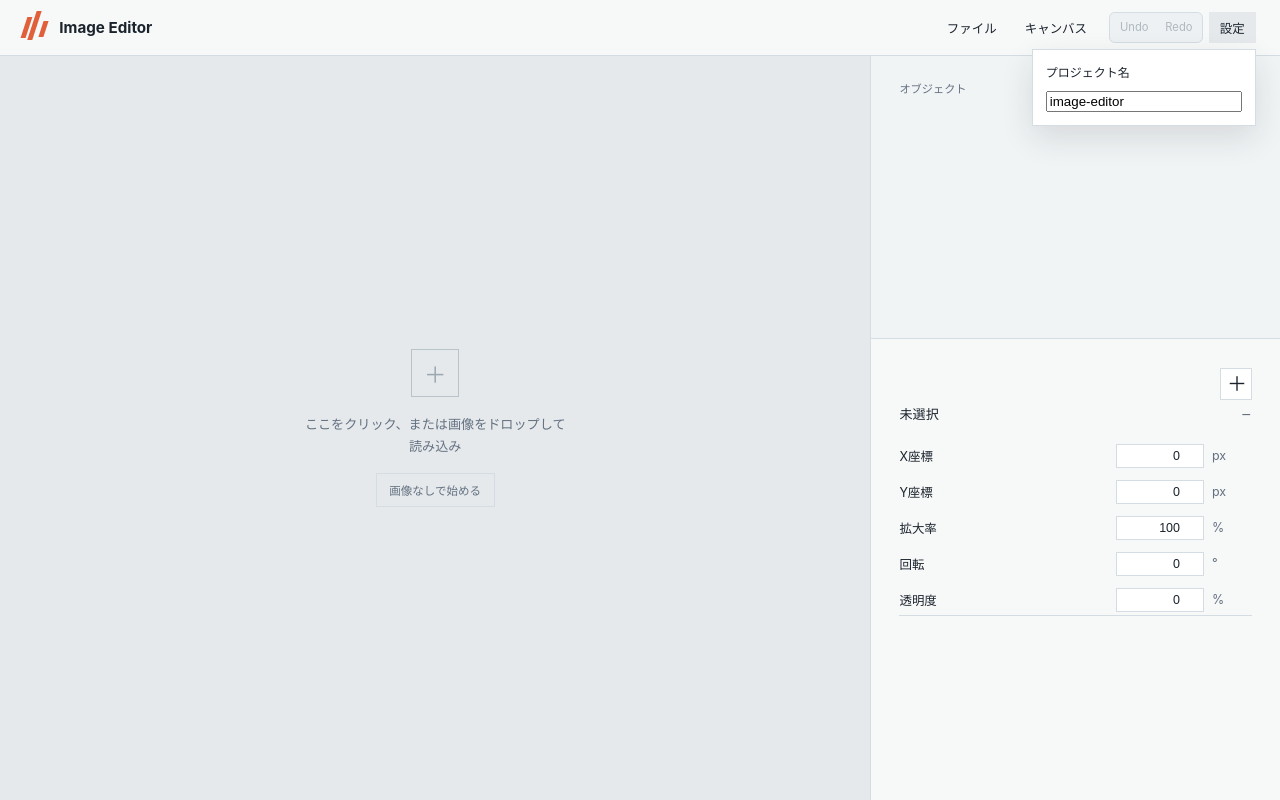
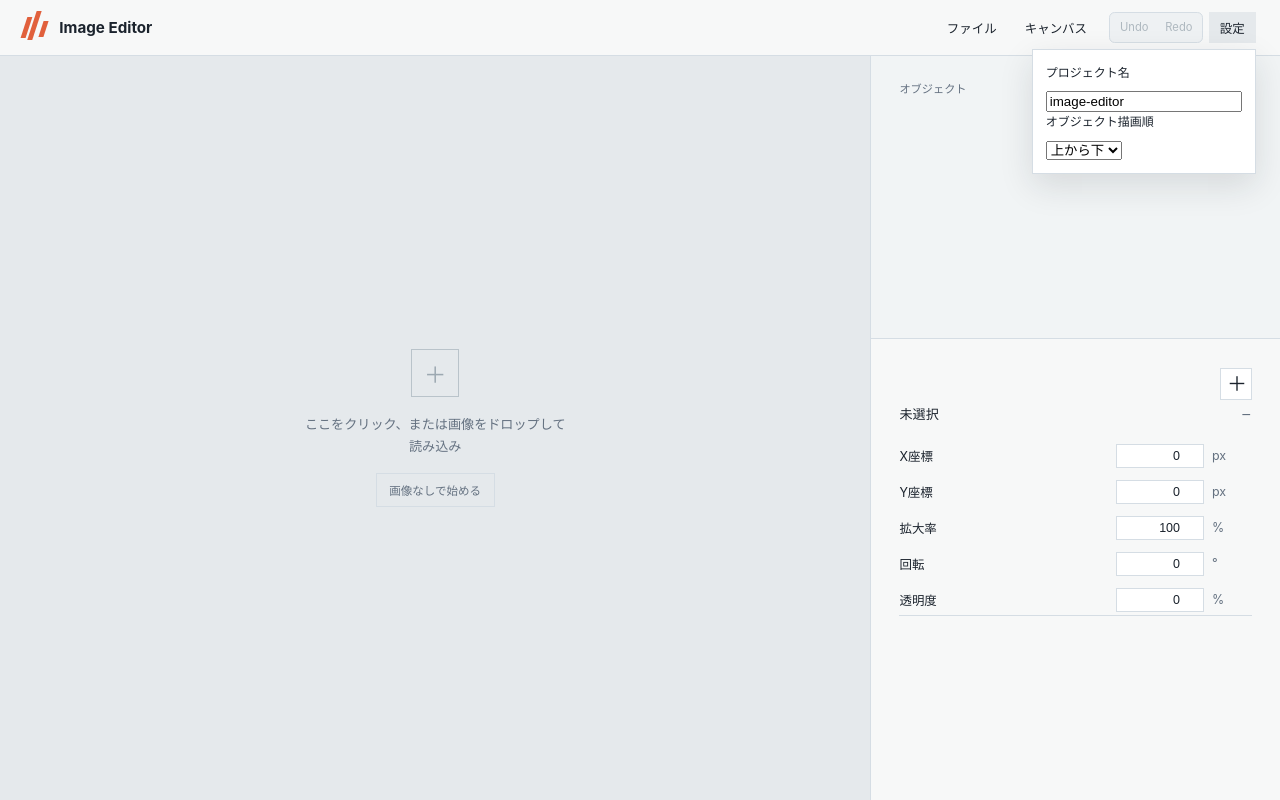
Before and after one commit to ak-2302/image_editor, a React (Vite) app: page / in a window 1280 px wide. Both pictures are taken after a click on the button "設定". Built offline with nearby package versions, Linux system fonts and the light colour scheme.

Commit message:
[AI] オブジェクト描画順設定を追加

```diff
--- a/src/App.tsx
+++ b/src/App.tsx
@@ -82,6 +82,9 @@ function App() {
   const [selectedObjectId, setSelectedObjectId] = useState<string | number>(
     "main",
 );
+  const [layerRenderOrder, setLayerRenderOrder] = useState<
+    "top-to-bottom" | "bottom-to-top"
+  >("top-to-bottom");
 
 const isAvailableEffect = (effect: EffectInstance) =>
   effectDefinitions.some((definition) => definition.name === effect.name);
@@ -133,6 +136,7 @@ const isAvailableEffect = (effect: EffectInstance) =>
     canvasSize,
     frameOpacity,
     frameThickness,
+    layerRenderOrder,
     objectLayers,
     selectedObjectId,
     activeEffects,
@@ -153,6 +157,7 @@ const isAvailableEffect = (effect: EffectInstance) =>
     setCanvasSize(snapshot.canvasSize);
     setFrameOpacity(snapshot.frameOpacity);
     setFrameThickness(snapshot.frameThickness);
+    setLayerRenderOrder(snapshot.layerRenderOrder ?? "top-to-bottom");
     setObjectLayers(snapshot.objectLayers);
     setSelectedObjectId(snapshot.selectedObjectId);
     setActiveEffects(snapshot.activeEffects.filter(isAvailableEffect));
@@ -818,6 +823,20 @@ const isAvailableEffect = (effect: EffectInstance) =>
                     setProjectName(event.target.value);
                   }}
                 />
+                <label htmlFor="layer_render_order">オブジェクト描画順</label>
+                <select
+                  id="layer_render_order"
+                  value={layerRenderOrder}
+                  onChange={(event) => {
+                    recordHistory();
+                    setLayerRenderOrder(
+                      event.target.value as "top-to-bottom" | "bottom-to-top",
+                    );
+                  }}
+                >
+                  <option value="top-to-bottom">上から下</option>
+                  <option value="bottom-to-top">下から上</option>
+                </select>
               </div>
             )}
           </div>
@@ -862,7 +881,11 @@ const isAvailableEffect = (effect: EffectInstance) =>
                     width={canvasSize.width}
                     height={canvasSize.height}
                     mainLayer={mainFabricLayer}
-                    layers={[...objectLayers].reverse()}
+                    layers={
+                      layerRenderOrder === "top-to-bottom"
+                        ? [...objectLayers].reverse()
+                        : objectLayers
+                    }
                     mainTransform={transformsByObject.main ?? defaultObjectTransform}
                     mainEffects={selectedObjectId === "main" ? activeEffects : effectsByObject.main ?? []}
                     transformsByObject={transformsByObject}
--- a/src/features/export/exportFabricProject.ts
+++ b/src/features/export/exportFabricProject.ts
@@ -109,7 +109,10 @@ export async function exportFabricProject(
     : snapshot.shapeType
       ? { id: 0, name: snapshot.layerName, type: snapshot.shapeType, visible: snapshot.isLayerVisible, shape: snapshot.shapeProperties }
       : null;
-  const layers = mainLayer ? [mainLayer, ...[...snapshot.objectLayers].reverse()] : [...snapshot.objectLayers].reverse();
+  const orderedObjectLayers = snapshot.layerRenderOrder === "bottom-to-top"
+    ? snapshot.objectLayers
+    : [...snapshot.objectLayers].reverse();
+  const layers = mainLayer ? [mainLayer, ...orderedObjectLayers] : orderedObjectLayers;
 
   for (const layer of layers) {
     if (!layer.visible) continue;
--- a/src/features/history/historyTypes.ts
+++ b/src/features/history/historyTypes.ts
@@ -14,6 +14,7 @@ export type EditorHistorySnapshot = {
   canvasSize: { width: number; height: number } | null;
   frameOpacity: number;
   frameThickness: number;
+  layerRenderOrder?: "top-to-bottom" | "bottom-to-top";
   objectLayers: ObjectLayer[];
   selectedObjectId: string | number;
   activeEffects: EffectInstance[];
```
